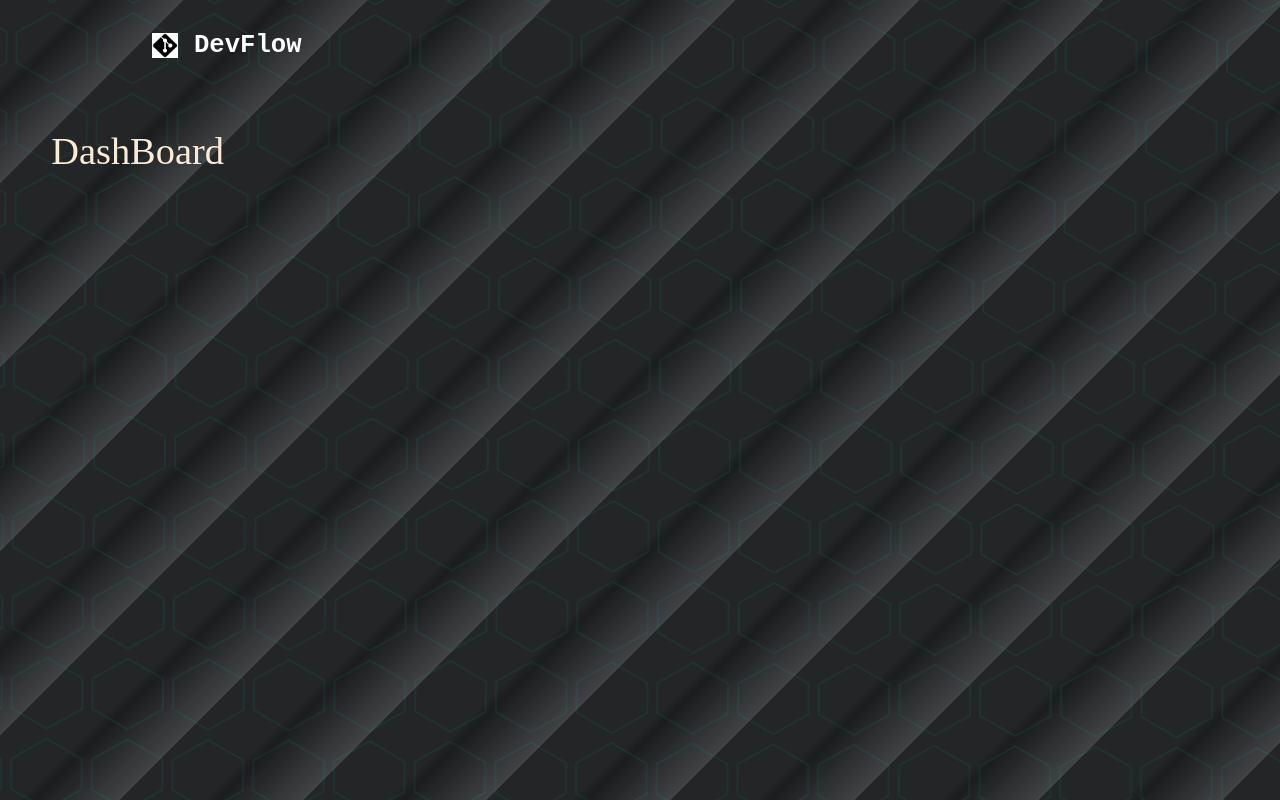
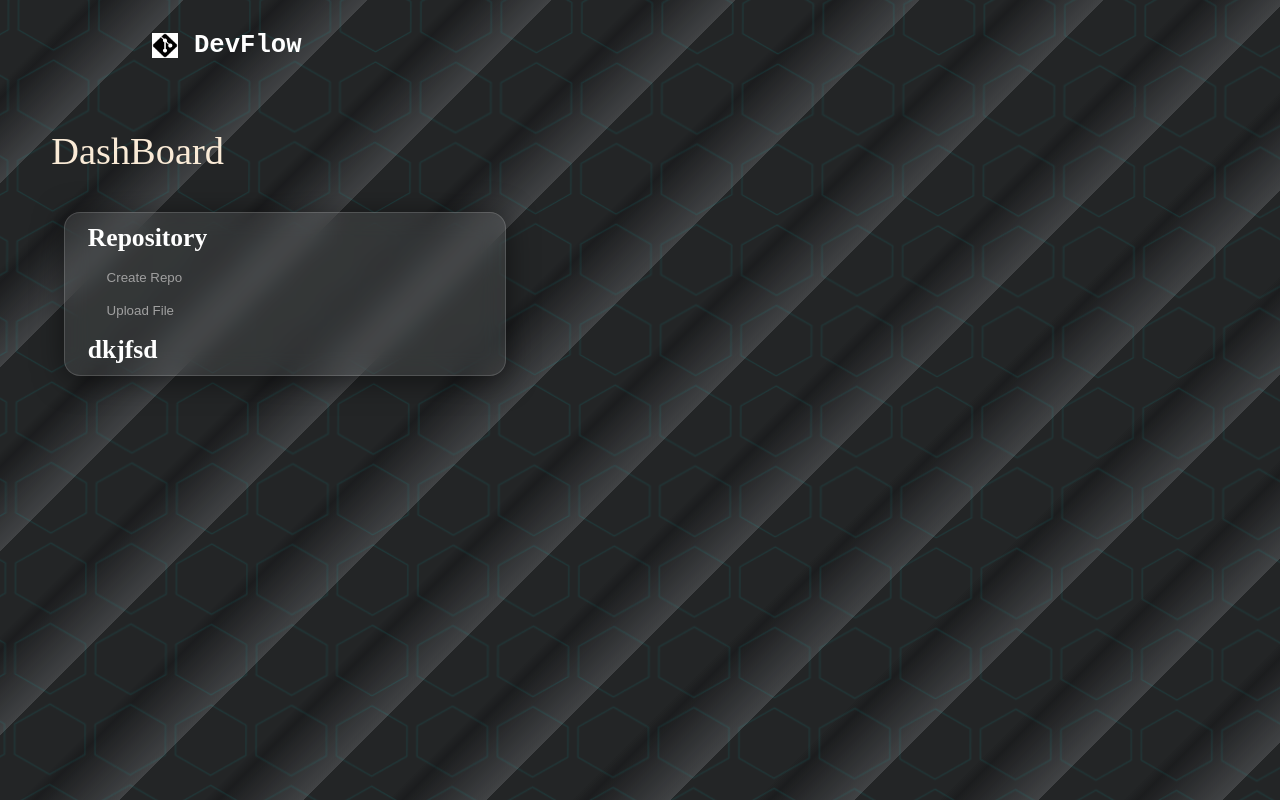
Before and after one commit to Arpan25AK/DevFlow-Web, a React (Vite) app: page /dashboard in a window 1280 px wide. Built offline with nearby package versions, Linux system fonts and the light colour scheme.

Commit message:
added some components to the dashboard page

```diff
--- a/src/pages/Dashboard/Dashboard.module.css
+++ b/src/pages/Dashboard/Dashboard.module.css
@@ -80,3 +80,34 @@
     margin-left: 4vw;
     font-size: 3vw;
 }
+
+.glassBox {
+    width: 420px;
+    padding: 10px;
+    background: rgba(255, 255, 255, 0.08);
+    backdrop-filter: blur(12px);
+    -webkit-backdrop-filter: blur(12px);
+    border: 1px solid rgba(255, 255, 255, 0.15);
+    border-radius: 16px;
+    box-shadow: 0 4px 30px rgba(0, 0, 0, 0.5);
+    display: flex;
+    flex-direction: column;
+    gap: 16px;
+    margin-left: 5vw;
+}
+
+.block_main{
+    font-size: 2vw;
+    font-weight: bold;
+    color: white;
+    margin-left: 1vw;
+}
+
+.block_side{
+    border: none;
+    background-color: transparent;
+    color: #a0a0a0;
+    text-align: left;
+    margin-left: 2vw;
+    cursor: pointer;
+}
--- a/src/pages/Dashboard/index.jsx
+++ b/src/pages/Dashboard/index.jsx
@@ -28,6 +28,14 @@
 
             <p className={styles.header}>DashBoard</p>
 
+            <div className={styles.glassBox}>
+                <span className={styles.block_main}>Repository</span>
+                <button className={styles.block_side}>Create Repo</button>
+                <button className={styles.block_side}>Upload File</button>
+
+                <span className={styles.block_main}>dkjfsd</span>
+            </div>
+
         </div>
 
 
```
